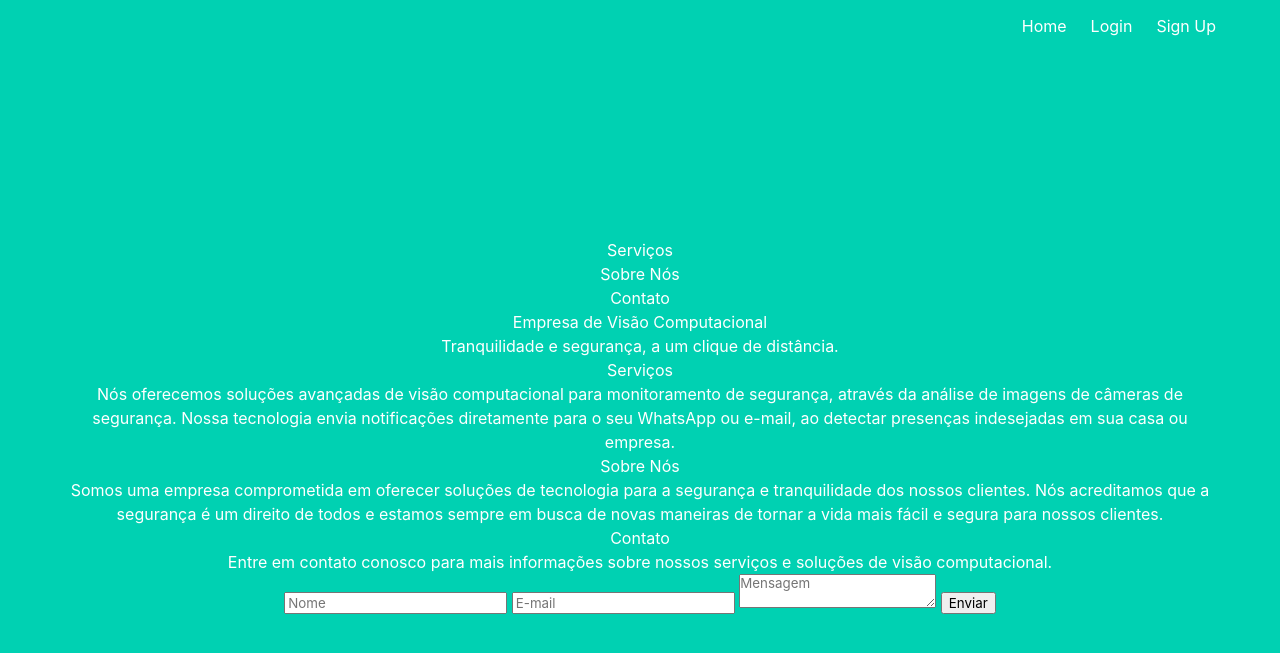
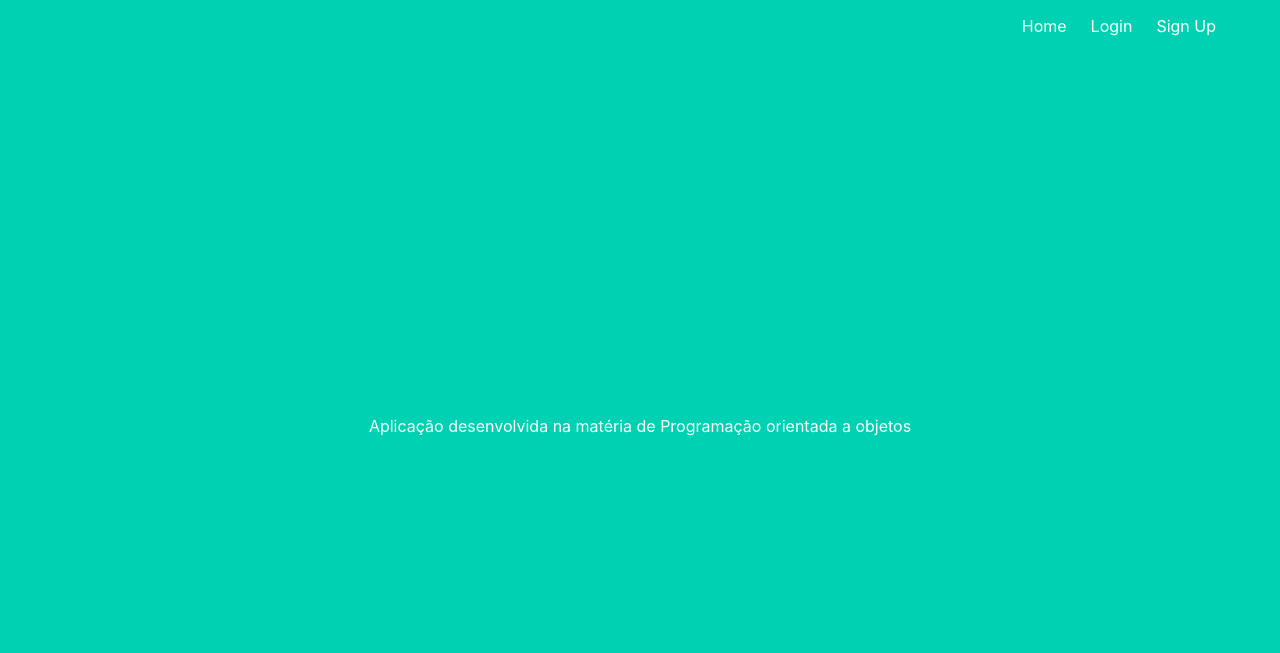
Before and after one commit to Fazzioni/POO, a Flask app: page / in a window 1280 px wide. Shown: the top 653 px of the page. Run offline with Flask 2, Linux system fonts and the light colour scheme.

```diff
--- a/app/auth.py
+++ b/app/auth.py
@@ -40,6 +40,8 @@ def signup_post():
     email = request.form.get('email')
     name = request.form.get('name')
     password = request.form.get('password')
+    cpfj = request.form.get('cpfj')
+    telefone = request.form.get('telefone')
 
     user = User.query.filter_by(email=email).first() # if this returns a user, then the email already exists in database
 
@@ -58,7 +60,7 @@ def signup_post():
         return redirect(url_for('auth.signup'))
 
     # create new user with the form data. Hash the password so plaintext version isn't saved.
-    new_user = User(email=email, name=name, password=generate_password_hash(password, method='sha256'))
+    new_user = User(email=email, name=name, password=generate_password_hash(password, method='sha256'), cpfj=cpfj, telefone=telefone)
 
     # add the new user to the database
     db.session.add(new_user)
--- a/app/templates/index.html
+++ b/app/templates/index.html
@@ -4,45 +4,8 @@
 
 {% block content %}
 
-  <head>
-    <title>Empresa de Visão Computacional</title>
-  </head>
 
-    <header>
-      <nav>
-        <ul>
-          <li><a href="#servicos">Serviços</a></li>
-          <li><a href="#sobre">Sobre Nós</a></li>
-          <li><a href="#contato">Contato</a></li>
-        </ul>
-      </nav>
-    </header>
-    <main>
-      <section id="banner">
-        <h1>Empresa de Visão Computacional</h1>
-        <p>Tranquilidade e segurança, a um clique de distância.</p>
-      </section>
-      <section id="servicos">
-        <h2>Serviços</h2>
-        <p>Nós oferecemos soluções avançadas de visão computacional para monitoramento de segurança, através da análise de imagens de câmeras de segurança. Nossa tecnologia envia notificações diretamente para o seu WhatsApp ou e-mail, ao detectar presenças indesejadas em sua casa ou empresa.</p>
-      </section>
-      <section id="sobre">
-        <h2>Sobre Nós</h2>
-        <p>Somos uma empresa comprometida em oferecer soluções de tecnologia para a segurança e tranquilidade dos nossos clientes. Nós acreditamos que a segurança é um direito de todos e estamos sempre em busca de novas maneiras de tornar a vida mais fácil e segura para nossos clientes.</p>
-      </section>
-      <section id="contato">
-        <h2>Contato</h2>
-        <p>Entre em contato conosco para mais informações sobre nossos serviços e soluções de visão computacional.</p>
-        <form action="enviar_mensagem.php" method="post">
-          <input type="text" name="nome" placeholder="Nome">
-          <input type="email" name="email" placeholder="E-mail">
-          <textarea name="mensagem" placeholder="Mensagem"></textarea>
-          <button type="submit">Enviar</button>
-        </form>
-      </section>
-    </main>
-
-
+    <h1> Aplicação desenvolvida na matéria de Programação orientada a objetos </h1>
 
 
 
--- a/mainFlask.py
+++ b/mainFlask.py
@@ -3,6 +3,3 @@ from app import app
 
 if __name__ == "__main__":
    app.run(debug=True,host='0.0.0.0')
-
-
-   #https://www.digitalocean.com/community/tutorials/how-to-add-authentication-to-your-app-with-flask-login
```
Also changed, not shown: app/db.sqlite, 1 other file.
